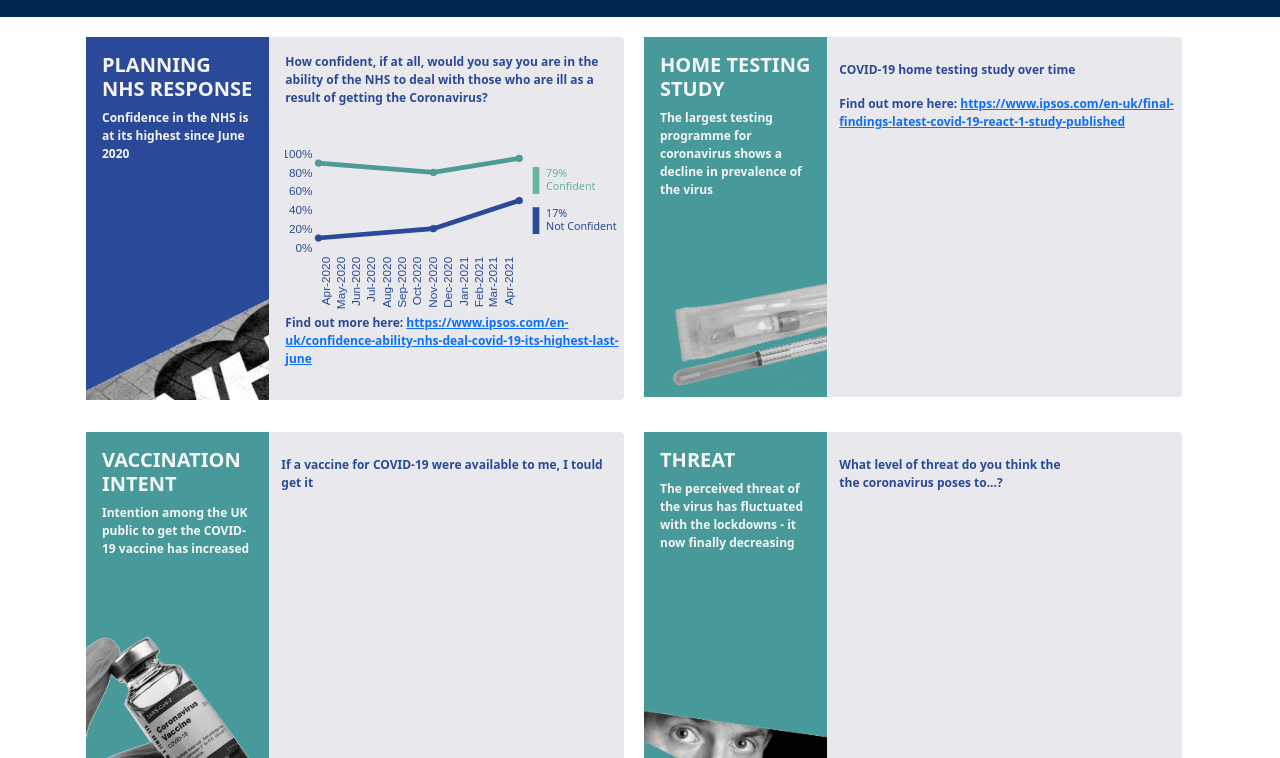
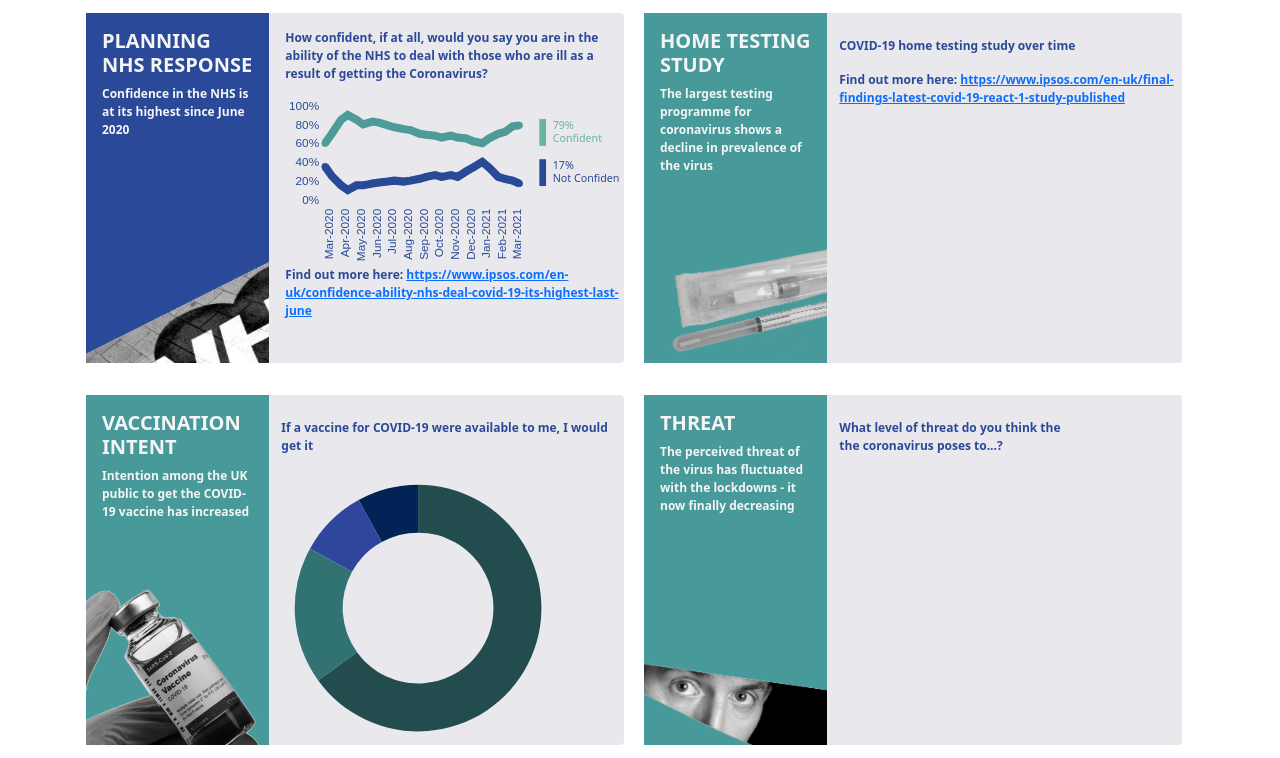
Before and after one commit to LiamOsler/d3, a website: page site/public/index.html in a window 1280 px wide. Shown: the part 459-1217 px from the top of the page. Drawn offline with nearby package versions, Linux system fonts and the light colour scheme.

Commit message:
sync local

```diff
--- a/site/public/data/data.json
+++ /dev/null
@@ -1,19 +0,0 @@
-[
-    {
-      "date": "26-Mar-20",
-      "close": 0.1,
-      "open": 0.9
-    },
-
-    {
-      "date": "10-Nov-20",
-      "close": 0.2,
-      "open": 0.8
-    },
-
-    {
-      "date": "30-Apr-21",
-      "close": 0.5,
-      "open": 0.95
-    }
-]
--- /dev/null
+++ b/site/public/data/nhs-response.json
@@ -0,0 +1,134 @@
+[
+    {
+      "date": "01-Mar-20",
+      "no": 0.35,
+      "yes": 0.6
+    },
+
+    {
+      "date": "14-Mar-20",
+      "no": 0.25,
+      "yes": 0.70
+    },
+
+    {
+      "date": "01-Apr-20",
+      "no": 0.15,
+      "yes": 0.85
+    },
+    {
+      "date": "14-Apr-20",
+      "no": 0.10,
+      "yes": 0.90
+    },
+    {
+      "date": "01-May-20",
+      "no": 0.15,
+      "yes": 0.85
+    },
+    {
+      "date": "14-May-20",
+      "no": 0.15,
+      "yes": 0.80
+    },
+    {
+      "date": "01-Jun-20",
+      "no": 0.17,
+      "yes": 0.83
+    },
+    {
+      "date": "14-Jun-20",
+      "no": 0.18,
+      "yes": 0.82
+    },
+    {
+      "date": "01-Jul-20",
+      "no": 0.19,
+      "yes": 0.79
+    },
+    {
+      "date": "14-Jul-20",
+      "no": 0.20,
+      "yes": 0.77
+    },
+    {
+      "date": "01-Aug-20",
+      "no": 0.19,
+      "yes": 0.75
+    },
+    {
+      "date": "14-Aug-20",
+      "no": 0.20,
+      "yes": 0.74
+    },
+    {
+      "date": "01-Sep-20",
+      "no": 0.22,
+      "yes": 0.70
+    },
+    {
+      "date": "14-Sep-20",
+      "no": 0.24,
+      "yes": 0.69
+    },
+    {
+      "date": "01-Oct-20",
+      "no": 0.26,
+      "yes": 0.68
+    },
+    {
+      "date": "14-Oct-20",
+      "no": 0.24,
+      "yes": 0.66
+    },
+    {
+      "date": "01-Nov-20",
+      "no": 0.26,
+      "yes": 0.68
+    },
+    {
+      "date": "14-Nov-20",
+      "no": 0.24,
+      "yes": 0.66
+    },
+    {
+      "date": "01-Dec-20",
+      "no": 0.30,
+      "yes": 0.65
+    },
+    {
+      "date": "14-Dec-20",
+      "no": 0.34,
+      "yes": 0.62
+    },
+    {
+      "date": "01-Jan-21",
+      "no": 0.40,
+      "yes": 0.60
+    },
+    {
+      "date": "14-Jan-21",
+      "no": 0.34,
+      "yes": 0.65
+    },
+    {
+      "date": "01-Feb-21",
+      "no": 0.24,
+      "yes": 0.70
+    },
+    {
+      "date": "14-Feb-21",
+      "no": 0.22,
+      "yes": 0.72
+    },
+    {
+      "date": "01-Mar-21",
+      "no": 0.20,
+      "yes": 0.78
+    },
+    {
+      "date": "14-Mar-21",
+      "no": 0.17,
+      "yes": 0.79
+    }
+]
--- a/site/public/index.html
+++ b/site/public/index.html
@@ -13,7 +13,6 @@
     <title>Hello, world!</title>
   </head>
   <body>
-test
     <div class="jumbotron jumbotron-fluid pb-1 pt-4">
       <div class="container">
         <h1 class="display-4">CORONAVIRUS - ONE YEAR ON</h1>
@@ -83,7 +82,7 @@ test
                     <img src="images/vial.png" alt = "A pair of eyes and part of a face looking at the viewer"/>
                   </div>
                   <div class = "col-8 pt-4">
-                    <p class="card-text">If a vaccine for COVID-19 were available to me, I tould get it</p>
+                    <p class="card-text">If a vaccine for COVID-19 were available to me, I would get it</p>
                     <div id= "chart3"></div>
                   </div>
                 </div>
@@ -193,7 +192,7 @@ test
 
     <script>
     // set the dimensions and margins of the graph
-    var margin = {top: 10, right: 150, bottom:  100, left: 50},
+    var margin = {top: 10, right: 150, bottom:  100, left: 60},
         width = 500 - margin.left - margin.right,
         height = 250 - margin.top - margin.bottom,
         tooltip = { width: 100, height: 100, x: 10, y: -30 };
@@ -209,12 +208,12 @@ test
     // define the 1st line
     var valueline = d3.line()
         .x(function(d) { return x(d.date); })
-        .y(function(d) { return y(d.close); });
+        .y(function(d) { return y(d.no); });
 
     // define the 2nd line
     var valueline2 = d3.line()
         .x(function(d) { return x(d.date); })
-        .y(function(d) { return y(d.open); });
+        .y(function(d) { return y(d.yes); });
 
     var div = d3.select("body").append("div")
     .attr("class", "tooltip")
@@ -230,13 +229,13 @@ test
               "translate(" + margin.left + "," + margin.top + ")");
 
 
-    d3.json("/data/data.json").then(function(data) {
+    d3.json("/data/nhs-response.json").then(function(data) {
       console.log(data);
 
       // format the data
       data.forEach(function(d) {
           d.date = parseTime(d.date);
-          d.close = +d.close;
+          d.yes = +d.yes;
       });
 
       x.domain(d3.extent(data, function(d) { return d.date; }));
@@ -252,19 +251,20 @@ test
       // add the dots with tooltips
       svg.selectAll("dot")
         .data(data)
+        .attr("class", "point")
       .enter().append("circle")
         .style("stroke", "#294B96")
         .style("fill", "#294B96")
         .attr("r", 5)
         .attr("cx", function(d) { return x(d.date); })
-        .attr("cy", function(d) { return y(d.close); })
+        .attr("cy", function(d) { return y(d.no); })
         .on("mouseover", function(event,d) {
           div.transition()
             .duration(100)
             .style("opacity", 1)
             .style("color", "#294B96");
 
-          div.html(formatTime(d.date) + "<br/>" + formatPercent(d.close) +" Not Confident")
+          div.html(formatTime(d.date) + "<br/>" + formatPercent(d.no) +" Not Confident")
             .style("left", (event.pageX) + "px")
             .style("top", (event.pageY - 28) + "px");
           })
@@ -285,18 +285,19 @@ test
         // add the dots with tooltips
       svg.selectAll("dot")
         .data(data)
+        .attr("class", "point")
       .enter().append("circle")
         .style("stroke", "#4E9B9A")
         .style("fill", "#4E9B9A")
         .attr("r", 5)
         .attr("cx", function(d) { return x(d.date); })
-        .attr("cy", function(d) { return y(d.open); })
+        .attr("cy", function(d) { return y(d.yes); })
         .on("mouseover", function(event,d) {
           div.transition()
             .duration(200)
             .style("opacity", 1)
             .style("color", "#4E9B9A");
-          div.html(formatTime(d.date) + "<br/>" + formatPercent(d.open)  +" Confident")
+          div.html(formatTime(d.date) + "<br/>" + formatPercent(d.yes)  +" Confident")
             .style("left", (event.pageX) + "px")
             .style("top", (event.pageY - 28) + "px");
           })
@@ -368,9 +369,54 @@ test
 
       });
 
+      // append the svg object to the body of the page
+      var svg2 = d3.select("#chart3")
+        .append("svg")
+          .attr("viewBox", `0 -50 500 400`)
+          .append("g")
+          .attr("transform",
+                "translate(" + 0 + "," + 0 + ")");
 
 
+          var data = [.08, .09, .18, .65];
+          var colors = ["#022355", "#30469c", "#317372", "#224c4e"];
+          var myColor = d3.scaleLinear().domain([1,10]).range(["#294B96", "#69b3a2"]);
 
+
+          let g = svg2.append("g")
+            .attr("transform", "translate(200,150)");
+
+          // Creating Pie generator
+          var pie = d3.pie();
+
+          // Creating arc
+          var arc = d3.arc()
+                      .innerRadius(110)
+                      .outerRadius(180);
+
+          // Grouping different arcs
+          var arcs = g.selectAll("arc")
+                      .data(pie(data))
+                      .enter()
+                      .append("g");
+
+          // Appending path
+          arcs.append("path")
+              .attr("fill", (data, i)=>{
+                  let value=data.data;
+                  return colors[i]
+              })
+              .attr("d", arc);
+
+          arcs.append("svg:text")                                     //add a label to each slice
+                .attr("transform", function(d) {                    //set the label's origin to the center of the arc
+                //we have to make sure to set these before calling arc.centroid
+                d.innerRadius = 0;
+                d.outerRadius = r;
+                return "translate(" + arc.centroid(d) + ")";        //this gives us a pair of coordinates like [50, 50]
+            })
+            .attr("text-anchor", "middle")                          //center the text on it's origin
+            .text(function(d, i) { return data[i].value; });      //get the label from our original data array
 
     </script>
 
--- a/site/public/styles/main.css
+++ b/site/public/styles/main.css
@@ -56,7 +56,6 @@ img{
 
 #chart {
     text-align: center;
-    margin-top: 40px;
     width: 100%;
 
   }
@@ -76,7 +75,7 @@ img{
 .sidebar{
     padding: 0;
     position:relative;
-    min-height: 360px;
+    min-height: 350px;
 
 }
 
@@ -111,20 +110,16 @@ img{
 }
 
 .line{
-    stroke-width: 7;
+    stroke-width: 12;
     transition: 0.3s;
 
 }
 
-.line:hover {
-    stroke-width: 12;
-}
-
 div.tooltip {
     position: absolute;
-    padding: 2px;
+    padding: .1em;
+    margin-left: 1em;
     background: rgba(233, 232, 237, 0.8);
-    border: 0px;
     border-radius: 8px;
     pointer-events: none;
   }
```
